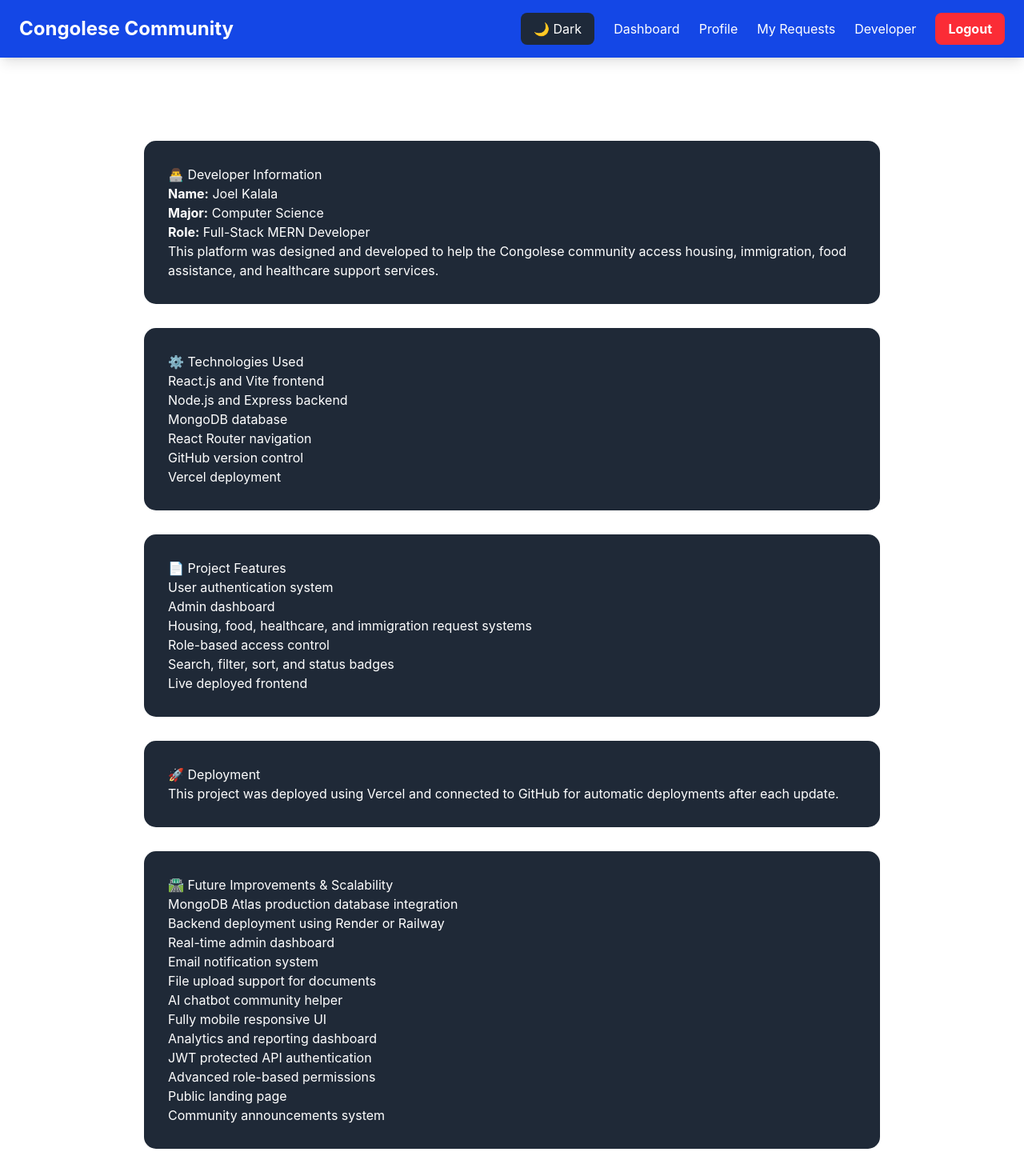
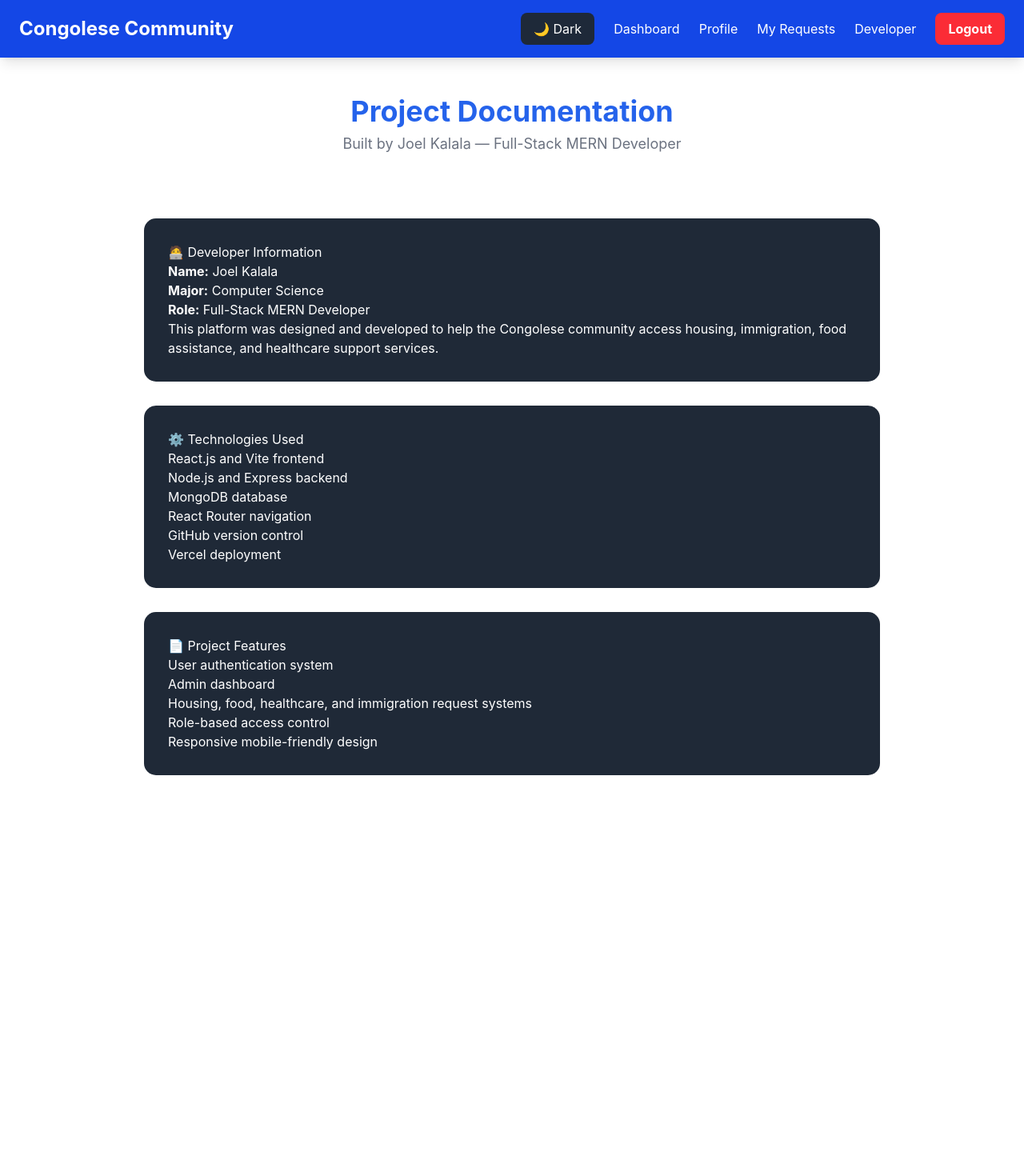
Before and after one commit to joekalala880/congolese-community-platform, a React app in the folder frontend/: page /developer in a window 1280 px wide. Shown: the top 1470 px of the page at 80% size. After the commit the page ends 1039 px from the top, so only its background shows below. Built offline with nearby package versions, Linux system fonts and the light colour scheme; the HTML template or start-up script is replaced by a standard one.

Commit message:
Fix developer page

```diff
--- a/frontend/src/DeveloperPage.jsx
+++ b/frontend/src/DeveloperPage.jsx
@@ -5,24 +5,72 @@ function Developer() {
     <>
       <Navbar />
 
-      <div style={{ padding: "40px", maxWidth: "1000px", margin: "auto", color: "white" }}>
-        <h1 style={{ textAlign: "center", marginBottom: "40px" }}>
-          Developer Documentation
+      <div
+        style={{
+          textAlign: "center",
+          marginTop: "40px",
+          marginBottom: "40px",
+        }}
+      >
+        <h1
+          style={{
+            color: "#2563eb",
+            fontSize: "36px",
+            fontWeight: "bold",
+          }}
+        >
+          Project Documentation
         </h1>
 
-        <div style={{ backgroundColor: "#1f2937", padding: "30px", borderRadius: "15px", marginBottom: "30px" }}>
-          <h2>👨‍💻 Developer Information</h2>
-          <p><strong>Name:</strong> Joel Kalala</p>
-          <p><strong>Major:</strong> Computer Science</p>
-          <p><strong>Role:</strong> Full-Stack MERN Developer</p>
+        <p style={{ color: "#6b7280", fontSize: "18px" }}>
+          Built by Joel Kalala — Full-Stack MERN Developer
+        </p>
+      </div>
+
+      <div
+        style={{
+          padding: "40px",
+          maxWidth: "1000px",
+          margin: "auto",
+          color: "white",
+        }}
+      >
+        <div
+          style={{
+            backgroundColor: "#1f2937",
+            padding: "30px",
+            borderRadius: "15px",
+            marginBottom: "30px",
+          }}
+        >
+          <h2>🧑‍💻 Developer Information</h2>
           <p>
-            This platform was designed and developed to help the Congolese community access
-            housing, immigration, food assistance, and healthcare support services.
+            <strong>Name:</strong> Joel Kalala
+          </p>
+          <p>
+            <strong>Major:</strong> Computer Science
+          </p>
+          <p>
+            <strong>Role:</strong> Full-Stack MERN Developer
+          </p>
+
+          <p>
+            This platform was designed and developed to help the Congolese
+            community access housing, immigration, food assistance, and
+            healthcare support services.
           </p>
         </div>
 
-        <div style={{ backgroundColor: "#1f2937", padding: "30px", borderRadius: "15px", marginBottom: "30px" }}>
+        <div
+          style={{
+            backgroundColor: "#1f2937",
+            padding: "30px",
+            borderRadius: "15px",
+            marginBottom: "30px",
+          }}
+        >
           <h2>⚙️ Technologies Used</h2>
+
           <ul>
             <li>React.js and Vite frontend</li>
             <li>Node.js and Express backend</li>
@@ -33,41 +81,22 @@ function Developer() {
           </ul>
         </div>
 
-        <div style={{ backgroundColor: "#1f2937", padding: "30px", borderRadius: "15px", marginBottom: "30px" }}>
+        <div
+          style={{
+            backgroundColor: "#1f2937",
+            padding: "30px",
+            borderRadius: "15px",
+            marginBottom: "30px",
+          }}
+        >
           <h2>📄 Project Features</h2>
+
           <ul>
             <li>User authentication system</li>
             <li>Admin dashboard</li>
             <li>Housing, food, healthcare, and immigration request systems</li>
             <li>Role-based access control</li>
-            <li>Search, filter, sort, and status badges</li>
-            <li>Live deployed frontend</li>
-          </ul>
-        </div>
-
-        <div style={{ backgroundColor: "#1f2937", padding: "30px", borderRadius: "15px", marginBottom: "30px" }}>
-          <h2>🚀 Deployment</h2>
-          <p>
-            This project was deployed using Vercel and connected to GitHub for automatic
-            deployments after each update.
-          </p>
-        </div>
-
-        <div style={{ backgroundColor: "#1f2937", padding: "30px", borderRadius: "15px" }}>
-          <h2>🛣️ Future Improvements & Scalability</h2>
-          <ul>
-            <li>MongoDB Atlas production database integration</li>
-            <li>Backend deployment using Render or Railway</li>
-            <li>Real-time admin dashboard</li>
-            <li>Email notification system</li>
-            <li>File upload support for documents</li>
-            <li>AI chatbot community helper</li>
-            <li>Fully mobile responsive UI</li>
-            <li>Analytics and reporting dashboard</li>
-            <li>JWT protected API authentication</li>
-            <li>Advanced role-based permissions</li>
-            <li>Public landing page</li>
-            <li>Community announcements system</li>
+            <li>Responsive mobile-friendly design</li>
           </ul>
         </div>
       </div>
```
